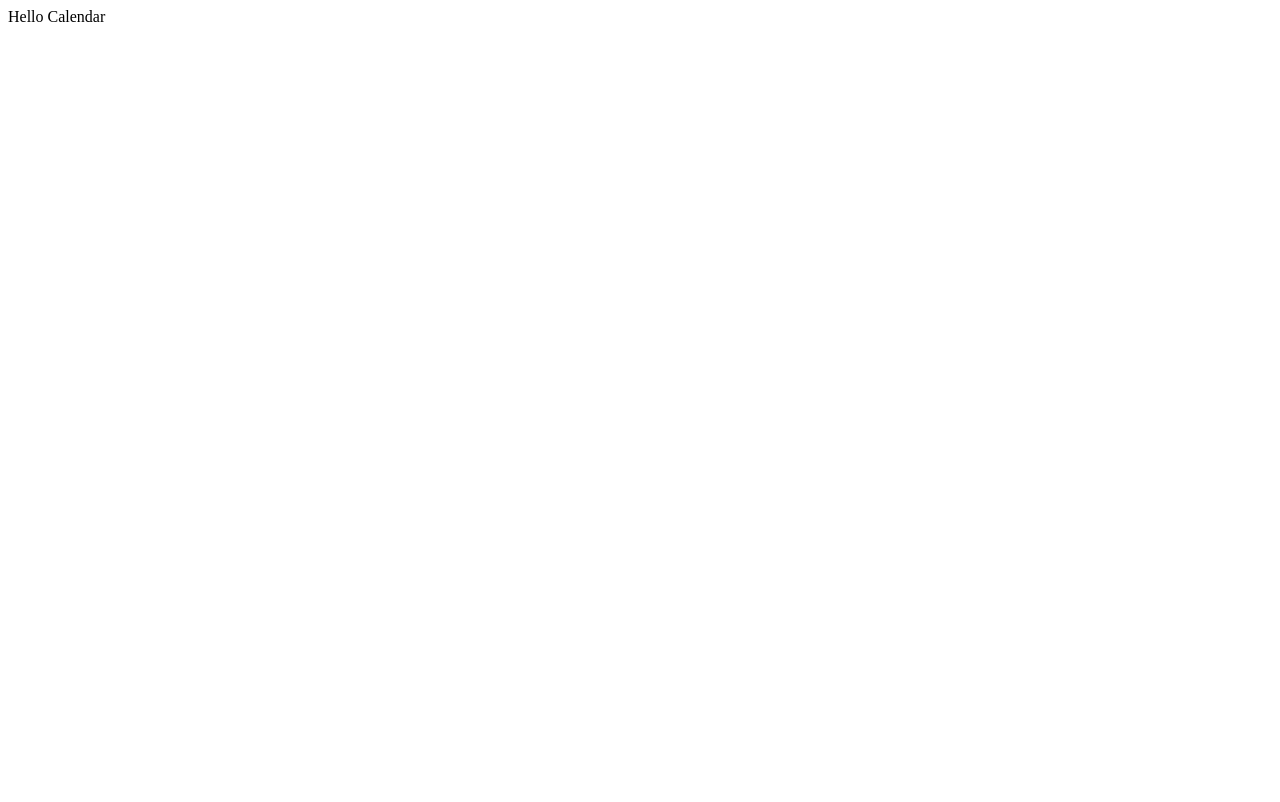
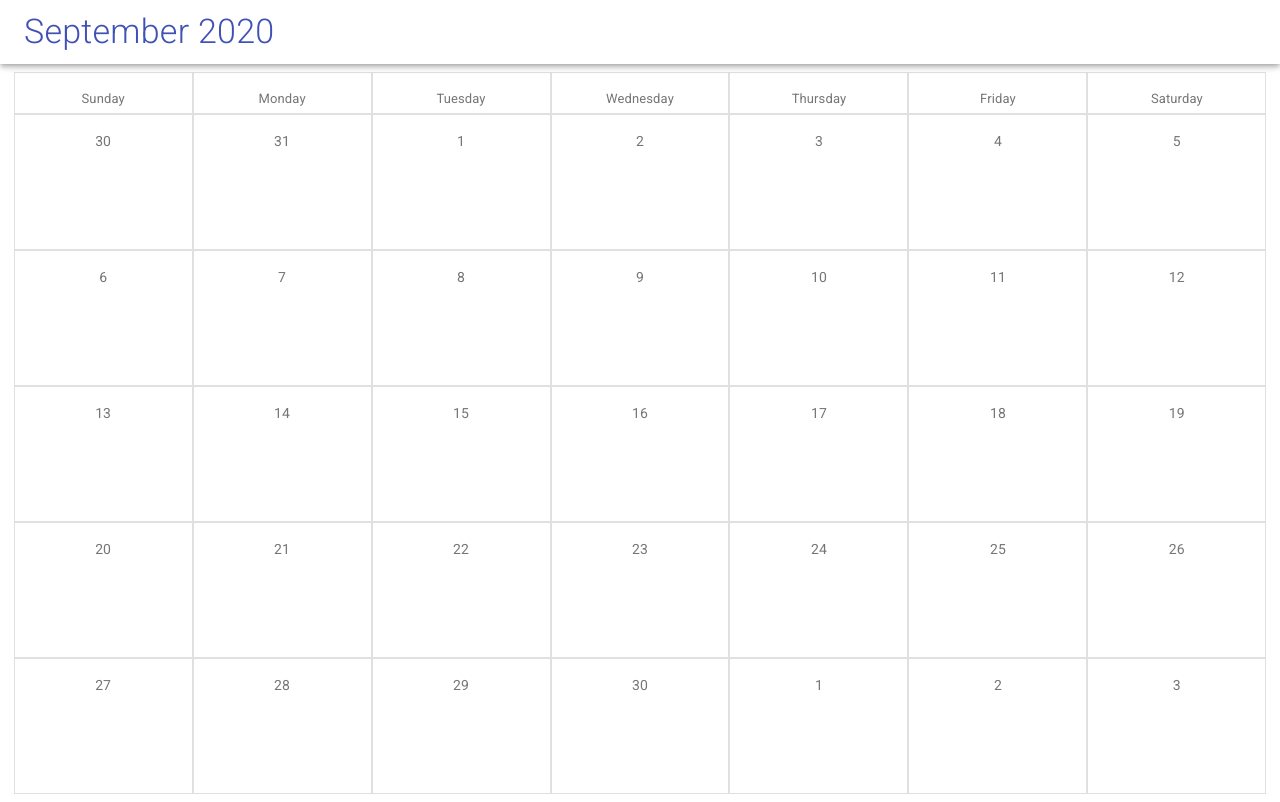
Before and after one commit to gastonjofre/calendar, a React app: page / in a window 1280 px wide. Built offline with nearby package versions, Linux system fonts and the light colour scheme.

Commit message:
show actual month with last days from previous month and first days from next month - add constants for months and days

```diff
--- /dev/null
+++ b/src/constants/days.js
@@ -0,0 +1 @@
+module.exports = ['Sunday', 'Monday', 'Tuesday', 'Wednesday', 'Thursday', 'Friday', 'Saturday'];
--- /dev/null
+++ b/src/constants/months.js
@@ -0,0 +1,14 @@
+module.exports = [
+  'January',
+  'February',
+  'March',
+  'April',
+  'May',
+  'June',
+  'July',
+  'August',
+  'September',
+  'October',
+  'November',
+  'December',
+];
--- a/src/index.js
+++ b/src/index.js
@@ -1,6 +1,7 @@
 import React from 'react';
 import ReactDOM from 'react-dom';
+import CalendarView from './views/calendarView';
 
-const root = <div>{'Hello Calendar'}</div>;
+const root = <CalendarView />;
 
 ReactDOM.render(root, document.getElementById('root'));
--- /dev/null
+++ b/src/views/calendarView/components/day.js
@@ -0,0 +1,36 @@
+import React from 'react';
+import PropTypes from 'prop-types';
+import { withStyles } from '@material-ui/core';
+import Card from '@material-ui/core/Card';
+import CardContent from '@material-ui/core/CardContent';
+import Typography from '@material-ui/core/Typography';
+
+const styles = () => ({
+  root: {
+    minWidth: '14%',
+    'border-radius': 0,
+    height: '16.75vh',
+  },
+  title: {
+    fontSize: 14,
+  },
+});
+
+const Day = ({ classes, day }) => {
+  return (
+    <Card className={classes.root} variant="outlined">
+      <CardContent>
+        <Typography className={classes.title} color="textSecondary" gutterBottom align="center">
+          {day}
+        </Typography>
+      </CardContent>
+    </Card>
+  );
+};
+
+Day.propTypes = {
+  classes: PropTypes.object.isRequired,
+  day: PropTypes.number.isRequired,
+};
+
+export default withStyles(styles)(Day);
--- /dev/null
+++ b/src/views/calendarView/components/daysHeader.js
@@ -0,0 +1,35 @@
+import React from 'react';
+import PropTypes from 'prop-types';
+import { withStyles } from '@material-ui/core';
+import Card from '@material-ui/core/Card';
+import CardContent from '@material-ui/core/CardContent';
+import Typography from '@material-ui/core/Typography';
+import days from 'constants/days';
+
+const styles = () => ({
+  root: {
+    minWidth: '14%',
+    'max-height': '5vh',
+    'border-radius': 0,
+  },
+  title: {
+    fontSize: 13,
+  },
+});
+
+const DaysHeader = ({ classes }) =>
+  days.map((day) => (
+    <Card key={`header-${day}`} className={classes.root} variant="outlined">
+      <CardContent>
+        <Typography className={classes.title} color="textSecondary" gutterBottom align="center">
+          {day}
+        </Typography>
+      </CardContent>
+    </Card>
+  ));
+
+DaysHeader.propTypes = {
+  classes: PropTypes.object.isRequired,
+};
+
+export default withStyles(styles)(DaysHeader);
--- /dev/null
+++ b/src/views/calendarView/components/headBar.js
@@ -0,0 +1,44 @@
+import React from 'react';
+import PropTypes from 'prop-types';
+import { AppBar, Toolbar, Typography, withStyles } from '@material-ui/core';
+import monthsNames from 'constants/months';
+
+const styles = (theme) => ({
+  appBar: {
+    backgroundColor: theme.palette.common.white,
+  },
+  toolbar: {
+    display: 'flex',
+    justifyContent: 'space-between',
+  },
+  monthYearText: {
+    fontWeight: 300,
+  },
+});
+
+const HeadBar = ({ classes, month, year }) => (
+  <div className={classes.root}>
+    <AppBar position="fixed" className={classes.appBar}>
+      <Toolbar className={classes.toolbar}>
+        <div>
+          <Typography
+            variant="h4"
+            className={classes.monthYearText}
+            display="inline"
+            color="primary"
+          >
+            {`${monthsNames[month]} ${year}`}
+          </Typography>
+        </div>
+      </Toolbar>
+    </AppBar>
+  </div>
+);
+
+HeadBar.propTypes = {
+  classes: PropTypes.object.isRequired,
+  month: PropTypes.number.isRequired,
+  year: PropTypes.number.isRequired,
+};
+
+export default withStyles(styles)(HeadBar);
--- /dev/null
+++ b/src/views/calendarView/components/month.js
@@ -0,0 +1,57 @@
+import React from 'react';
+import PropTypes from 'prop-types';
+import { Grid } from '@material-ui/core';
+import Day from './day';
+import DaysHeader from './daysHeader';
+
+const Month = ({ month, year }) => {
+  const actualMonth = new Date(year, month + 1, 0);
+  const daysAmount = actualMonth.getDate();
+  const actualMonthFirstDay = new Date(year, month, 1);
+  const firstDay = actualMonthFirstDay.getDay();
+
+  const getLeftDisabledDays = () => {
+    const newMonth = month > 0 ? month : 12;
+    const lastMonth = new Date(year, newMonth, 0);
+    const lastMonthDaysAmount = lastMonth.getDate();
+
+    return [...Array(firstDay)].map((item, index) => lastMonthDaysAmount - firstDay + 1 + index);
+  };
+
+  const getNormalDays = () => {
+    const days = [...Array(daysAmount + 1).keys()];
+    days.shift();
+    return days;
+  };
+
+  const getRightDisabledDays = () => {
+    const nextSevenMultiplo = Math.ceil((daysAmount + firstDay) / 7) * 7;
+    const disabledAmount = nextSevenMultiplo - (daysAmount + firstDay);
+
+    const days = [...Array(disabledAmount + 1).keys()];
+    days.shift();
+    return days;
+  };
+
+  return (
+    <Grid container direction="row" justify="center" alignItems="center" spacing={0}>
+      <DaysHeader />
+      {getLeftDisabledDays().map((disabledDay) => (
+        <Day key={`disabled-${disabledDay}`} disabled day={disabledDay} />
+      ))}
+      {getNormalDays().map((day) => (
+        <Day key={`enabled-${day}`} day={day} />
+      ))}
+      {getRightDisabledDays().map((disabledDay) => (
+        <Day key={`disabled-${disabledDay}`} disabled day={disabledDay} />
+      ))}
+    </Grid>
+  );
+};
+
+Month.propTypes = {
+  month: PropTypes.number.isRequired,
+  year: PropTypes.number.isRequired,
+};
+
+export default Month;
--- /dev/null
+++ b/src/views/calendarView/index.js
@@ -0,0 +1,28 @@
+import React, { useState } from 'react';
+import Toolbar from '@material-ui/core/Toolbar';
+import HeadBar from './components/headBar';
+import Month from './components/month';
+
+const CalendarView = () => {
+  const getActualMonth = () => {
+    const actualDate = new Date();
+    return actualDate.getMonth();
+  };
+  const getActualYear = () => {
+    const actualDate = new Date();
+    return actualDate.getFullYear();
+  };
+
+  const [selectedMonth, setSelectedMonth] = useState(getActualMonth());
+  const [selectedYear, setSelectedYear] = useState(getActualYear());
+
+  return (
+    <React.Fragment>
+      <HeadBar month={selectedMonth} year={selectedYear} />
+      <Toolbar />
+      <Month month={selectedMonth} year={selectedYear} />
+    </React.Fragment>
+  );
+};
+
+export default CalendarView;
```
Also changed, not shown: package.json (+14 -0 lines), public/index.html (+0 -2 lines), 1 other file.
